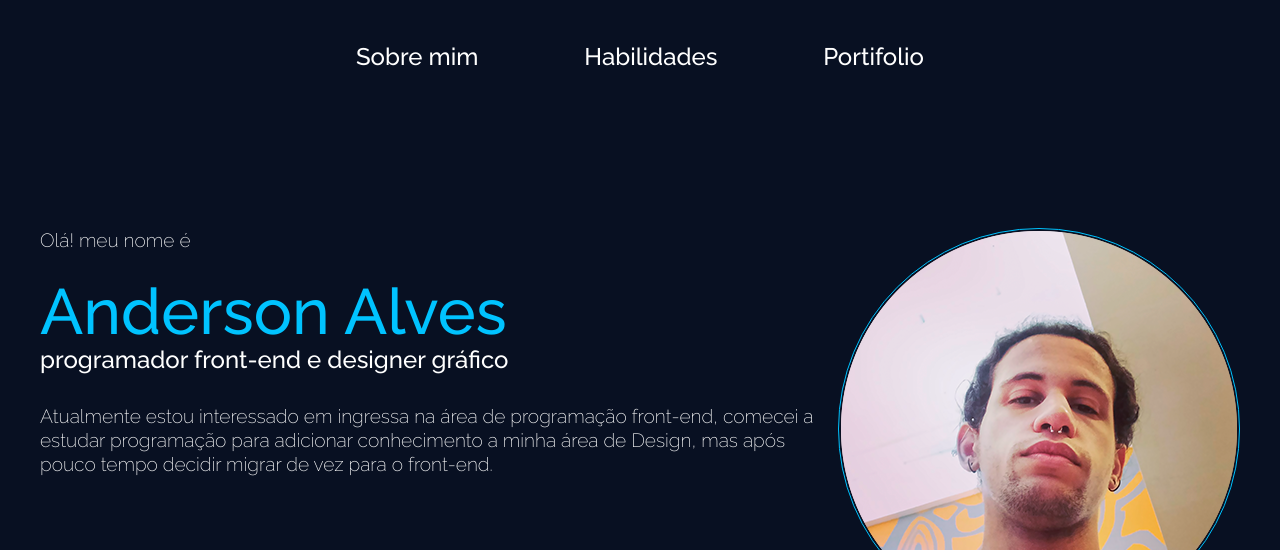
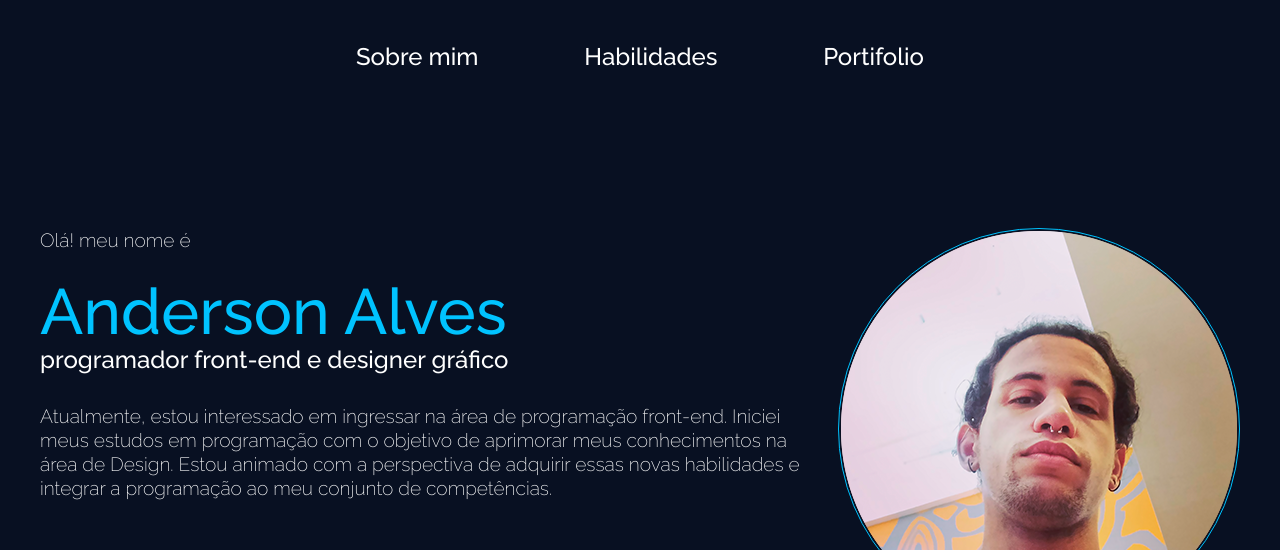
Before and after one commit to andy-alves/portifolio, a plain HTML site: page index.html in a window 1280 px wide. Shown: the top 550 px of the page. Drawn offline with Linux system fonts and the light colour scheme.

Commit message:
Mudança do texto
mudei o texto de apresentação

```diff
--- a/index.html
+++ b/index.html
@@ -24,7 +24,7 @@
                 <p>Olá! meu nome é</p>
                 <h1>Anderson Alves</h1>
                 <p id="cargo">programador front-end e designer gráfico</p>
-                <p id="interesse">Atualmente estou interessado em ingressa na área de programação front-end, comecei a estudar programação para adicionar conhecimento a minha área de Design, mas após pouco tempo decidir migrar de vez para o front-end.</p>
+                <p id="interesse">Atualmente, estou interessado em ingressar na área de programação front-end. Iniciei meus estudos em programação com o objetivo de aprimorar meus conhecimentos na área de Design. Estou animado com a perspectiva de adquirir essas novas habilidades e integrar a programação ao meu conjunto de competências.</p>
                 <div class="social-media">
                     <p>De uma olhada nas minha redes sociais:</p>
                     <a href="https://www.linkedin.com/in/andersonalvves" target="_blank"><img src="imagens/linkedin-logo.png" alt="linkdin logo"></a>
```
